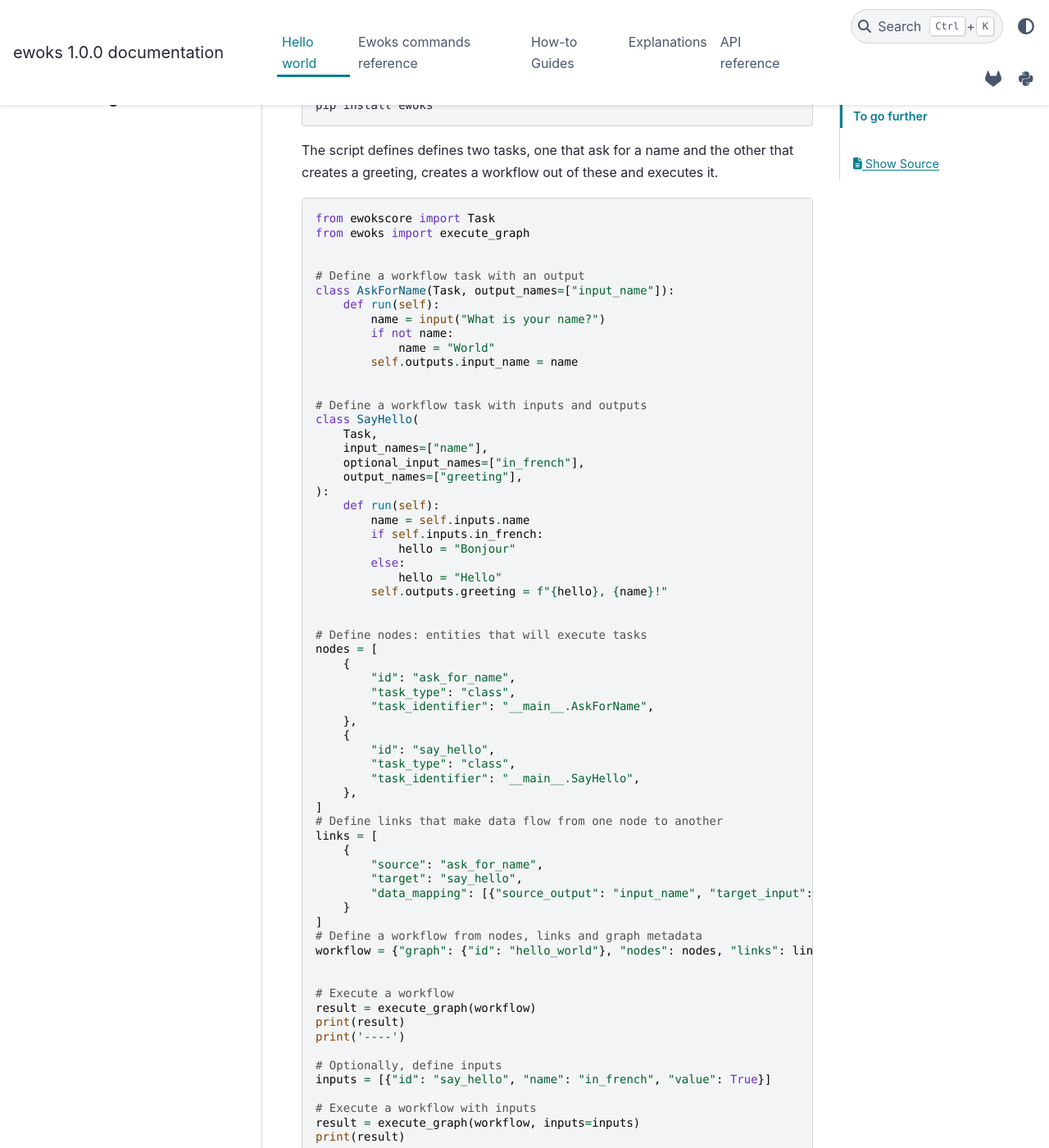
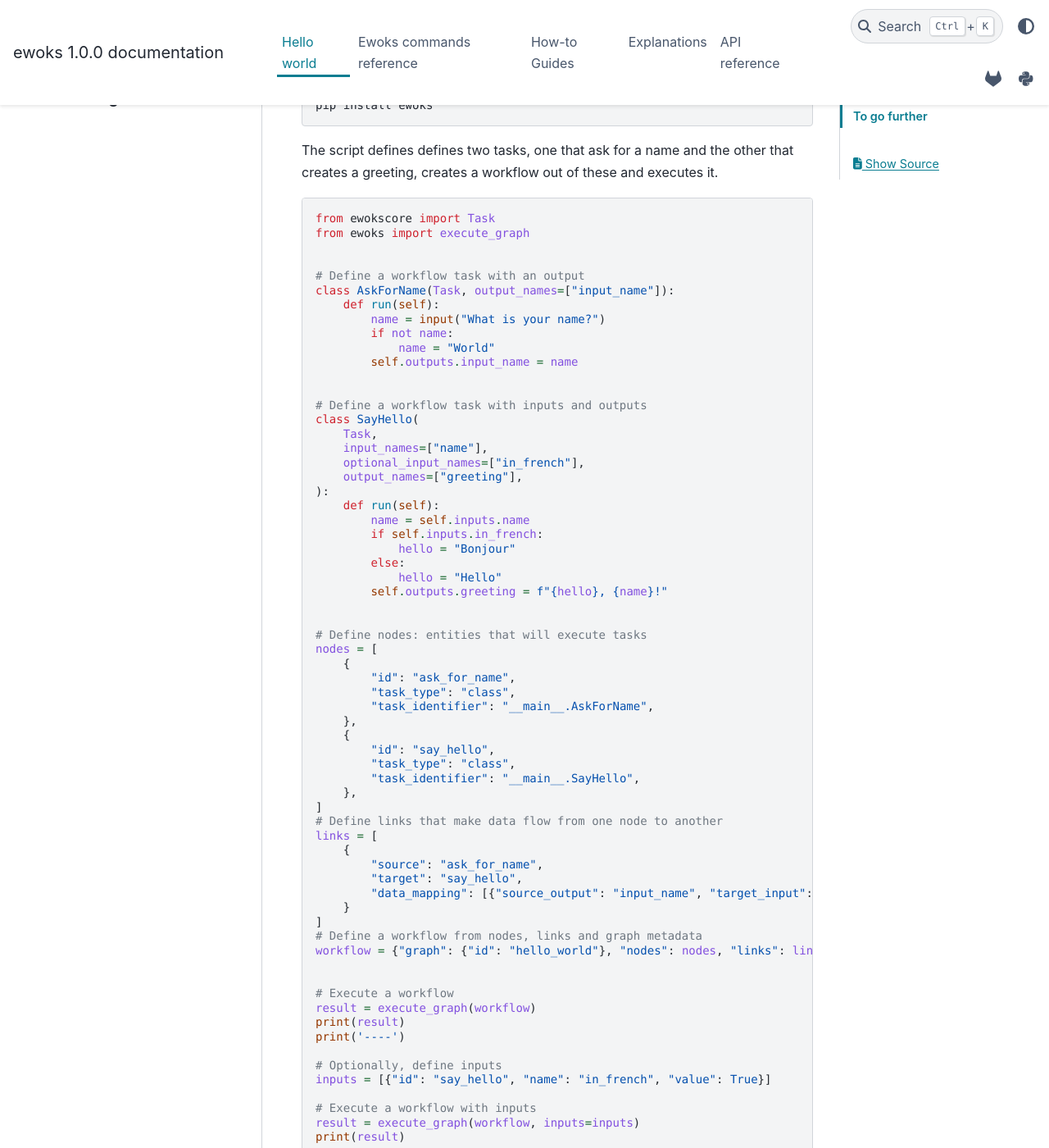
Before and after one commit to ewoks-kit/ewoks, a Sphinx documentation site: the page built from doc/hello_world.rst, in a window 1280 px wide and 1400 px high, scrolled down 242 px. Shown: the whole window at 82% size. Built offline with Sphinx 7.4.7 and the PyData theme 0.15.4, drawn with Linux system fonts in a browser that asks for light colours; pages that are not in the unit, such as notebooks, are missing from menus.

Commit message:
Use syntax highlighting that is more color-blind friendly

```diff
--- a/doc/conf.py
+++ b/doc/conf.py
@@ -58,4 +58,6 @@ html_theme_options = {
     ],
     "footer_start": ["copyright"],
     "footer_end": ["footer_end"],
+    "pygments_light_style": "github-light",
+    "pygments_dark_style": "github-dark",
 }
```
